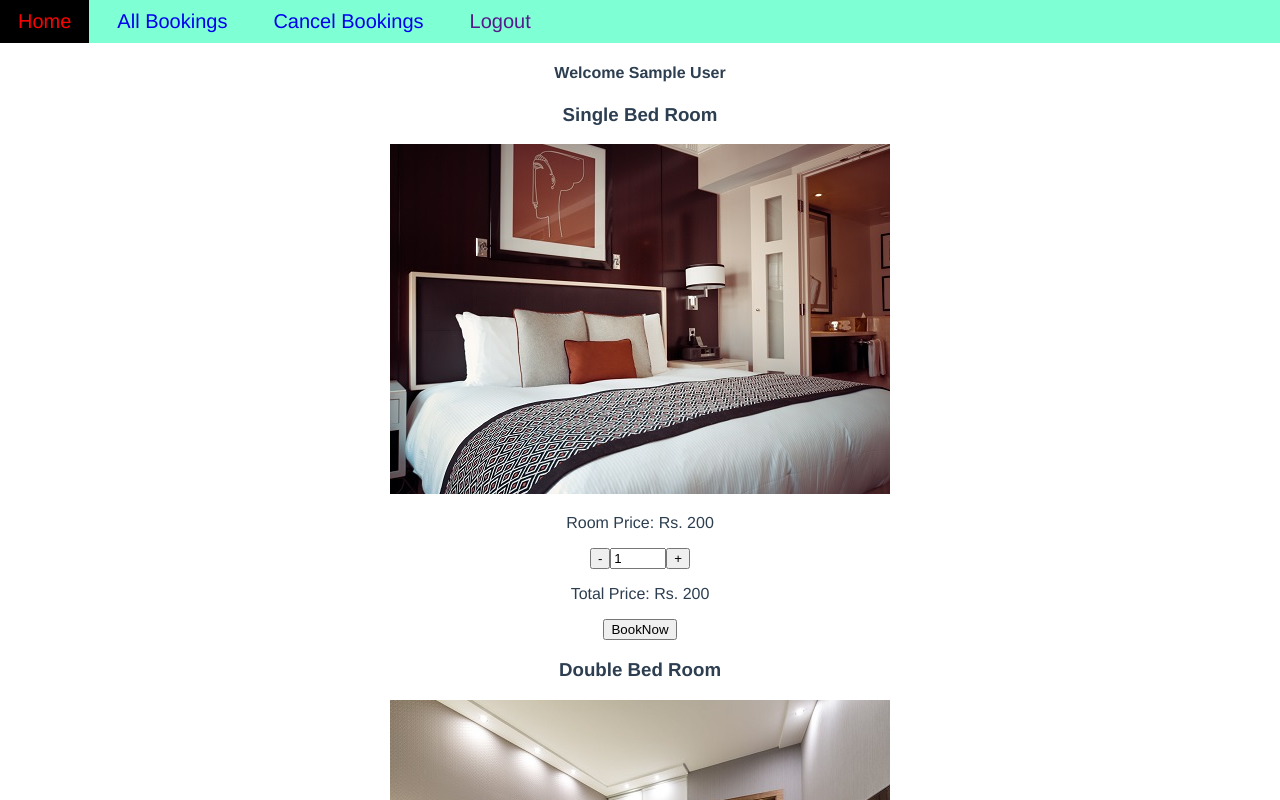
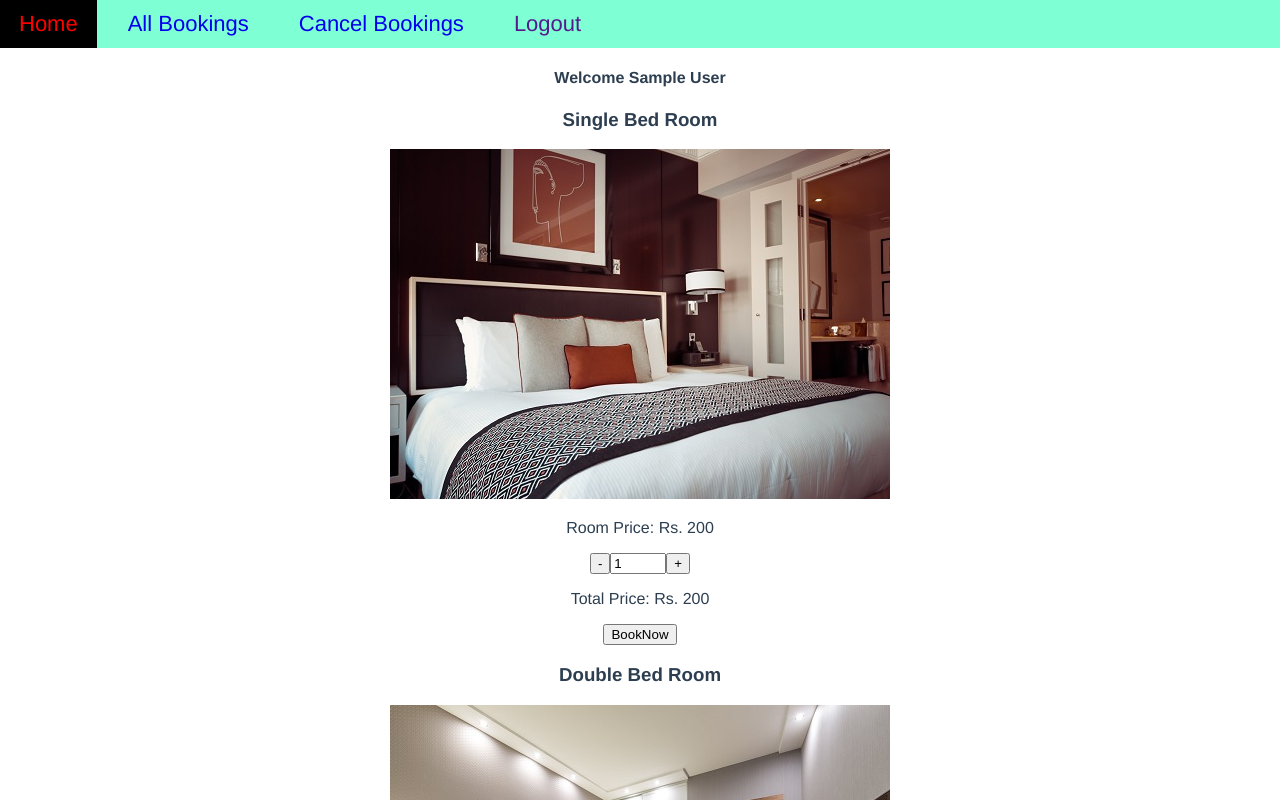
Before and after one commit to prafullarawat/Mini_Projects, a Vue app in the folder Resto_Project/restpro/: page / in a window 1280 px wide. Shown: the top 800 px of the page. Built offline with nearby package versions, Linux system fonts and the light colour scheme; sample sign-in values are in the browser's storage.

Commit message:
Update HeaderResto.vue

```diff
--- a/Resto_Project/restpro/src/components/HeaderResto.vue
+++ b/Resto_Project/restpro/src/components/HeaderResto.vue
@@ -35,10 +35,10 @@ export default {
 
 .nav a {
   float: left;
-  padding: 10px 18px;
+  padding: 11px 19px;
   text-decoration: none;
-  font-size: 20px;
-  margin-right: 10px;
+  font-size: 22px;
+  margin-right: 12px;
 }
 
 .nav a:hover {
```
